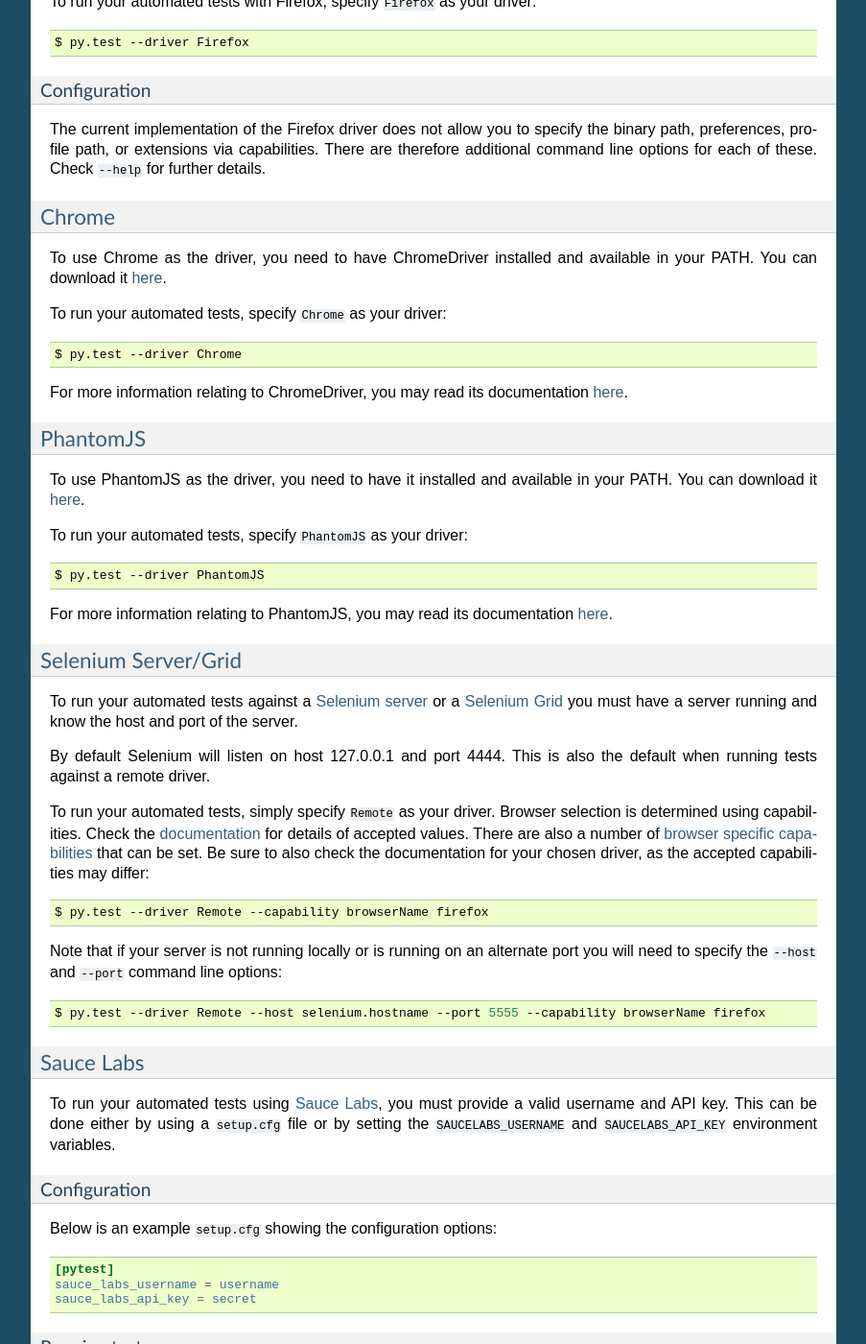
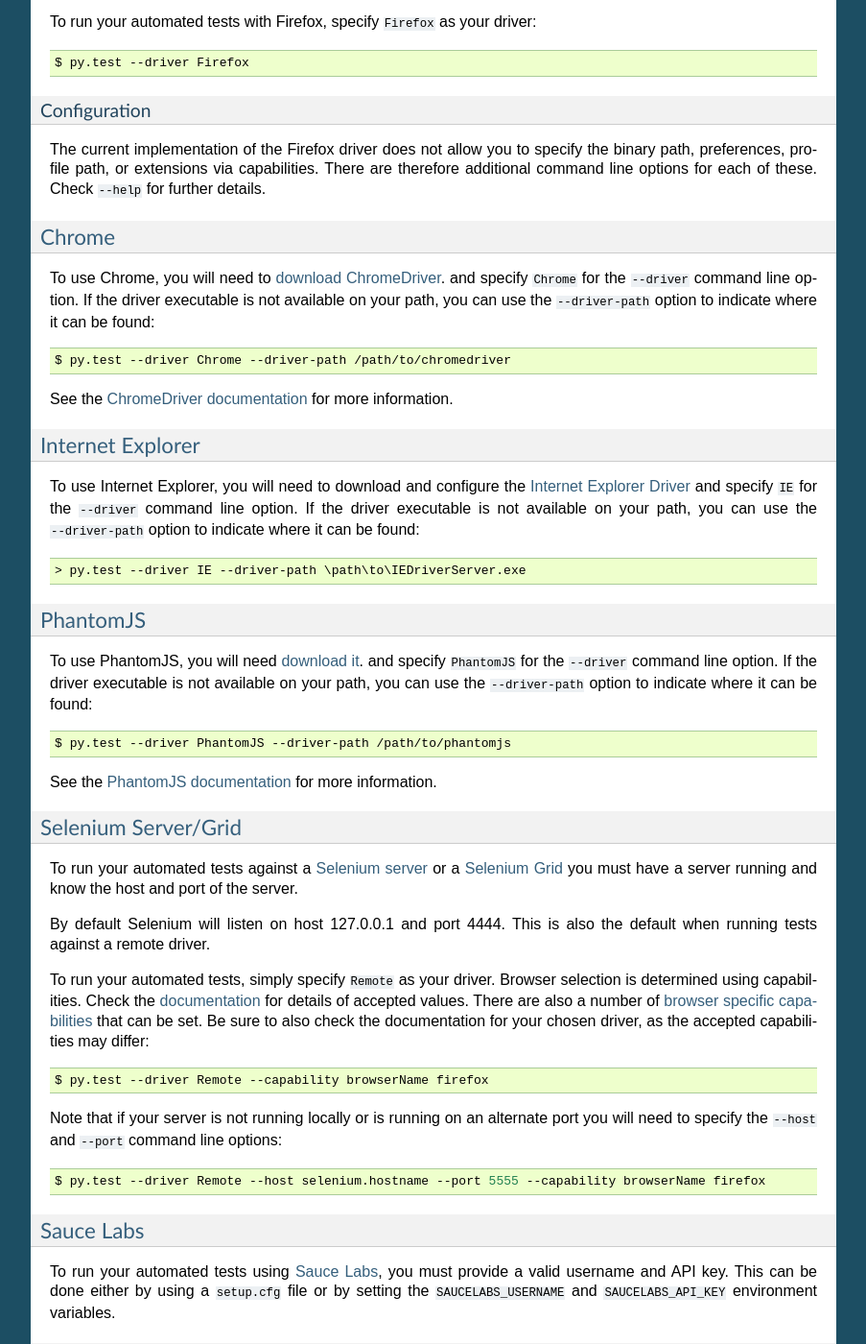
Before and after one commit to pytest-dev/pytest-selenium, a Sphinx documentation site: the page built from docs/user_guide.rst, in a window 1280 px wide and 1400 px high, scrolled down 2905 px. Shown: the whole window at 96% size, without its empty margins (198-1101 px from the left). Built offline with Sphinx 7.4.7, drawn with Linux system fonts in a browser that asks for light colours; some of the changed text lies outside the part shown.

Commit message:
Reintroduce support for specifying the path to the driver executable

```diff
--- a/docs/user_guide.rst
+++ b/docs/user_guide.rst
@@ -169,33 +169,46 @@
 Chrome
 ------
 
-To use Chrome as the driver, you need to have ChromeDriver installed and
-available in your PATH. You can download it
-`here <https://sites.google.com/a/chromium.org/chromedriver/downloads>`_.
-
-To run your automated tests, specify ``Chrome`` as your driver:
+To use Chrome, you will need to
+`download ChromeDriver <https://sites.google.com/a/chromium.org/chromedriver/downloads>`_.
+and specify ``Chrome`` for the ``--driver`` command line option. If the driver
+executable is not available on your path, you can use the ``--driver-path``
+option to indicate where it can be found:
 
 .. code-block:: bash
 
-  $ py.test --driver Chrome
+  $ py.test --driver Chrome --driver-path /path/to/chromedriver
 
-For more information relating to ChromeDriver, you may read its documentation
-`here <https://sites.google.com/a/chromium.org/chromedriver/>`_.
+See the `ChromeDriver documentation <https://sites.google.com/a/chromium.org/chromedriver/>`_
+for more information.
+
+Internet Explorer
+-----------------
+
+To use Internet Explorer, you will need to download and configure the
+`Internet Explorer Driver <https://github.com/SeleniumHQ/selenium/wiki/InternetExplorerDriver>`_
+and specify ``IE`` for the ``--driver`` command line option. If the driver
+executable is not available on your path, you can use the ``--driver-path``
+option to indicate where it can be found:
+
+.. code-block:: batch
+
+  > py.test --driver IE --driver-path \path\to\IEDriverServer.exe
 
 PhantomJS
 ---------
 
-To use PhantomJS as the driver, you need to have it installed and available in
-your PATH. You can download it `here <http://phantomjs.org/download.html>`_.
-
-To run your automated tests, specify ``PhantomJS`` as your driver:
+To use PhantomJS, you will need `download it <http://phantomjs.org/download.html>`_.
+and specify ``PhantomJS`` for the ``--driver`` command line option. If
+the driver executable is not available on your path, you can use the
+``--driver-path`` option to indicate where it can be found:
 
 .. code-block:: bash
 
-  $ py.test --driver PhantomJS
+  $ py.test --driver PhantomJS --driver-path /path/to/phantomjs
 
-For more information relating to PhantomJS, you may read its documentation
-`here <http://phantomjs.org/quick-start.html>`_.
+See the `PhantomJS documentation <http://phantomjs.org/quick-start.html>`_ for
+more information.
 
 Selenium Server/Grid
 --------------------
```
Also changed, not shown: 2 other files.
